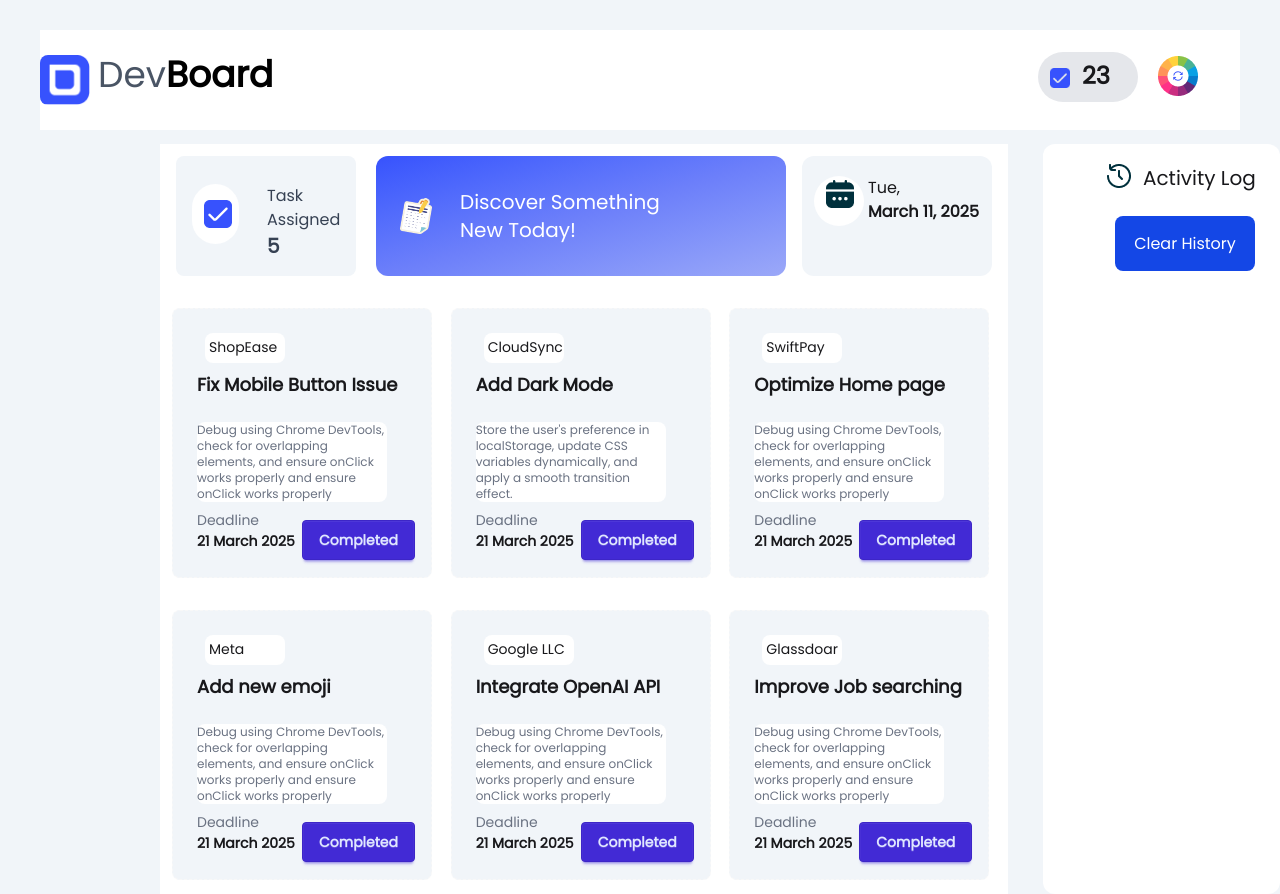
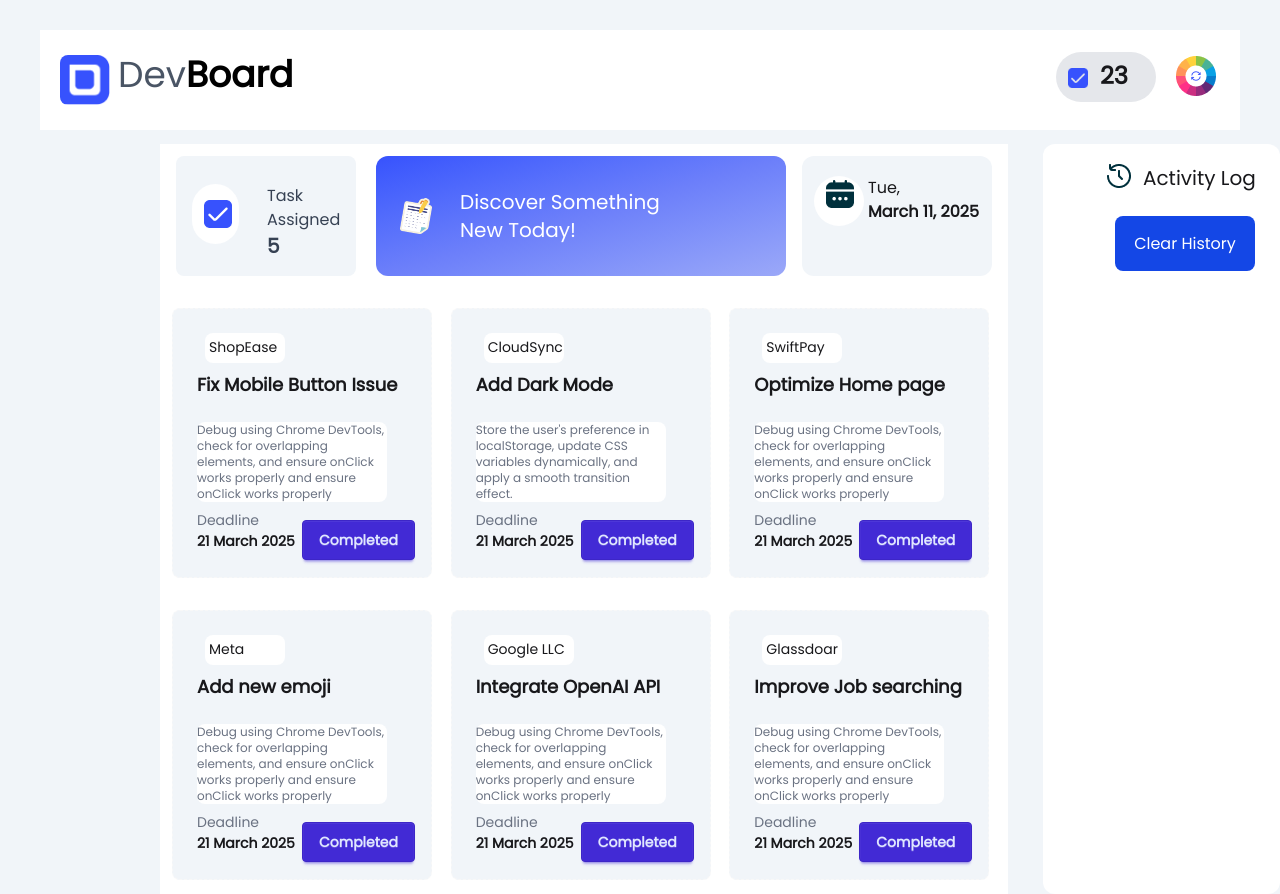
Before and after one commit to NabanitaGain/Assignment_5, a plain HTML site: page index.html in a window 1280 px wide. Drawn offline with nearby package versions, Linux system fonts and the light colour scheme.

Commit message:
final update

```diff
--- a/index.html
+++ b/index.html
@@ -26,7 +26,7 @@ body {
 
 <!--Nav bar-->
       <nav class="bg-white flex ">
-    <div class="space-x-2 flex items-center ">
+    <div class="space-x-2 flex items-center ml-5">
     <img class="rounded-lg w-[50px] h-[50px]" src="assets/logo.png" alt="">
     <h1 class="w-[160px] h-[50px] text-4xl"> <span class="font-medium
          items-center text-gray-600">Dev</span><span class="text-black font-bold">Board</span></h1>
```
